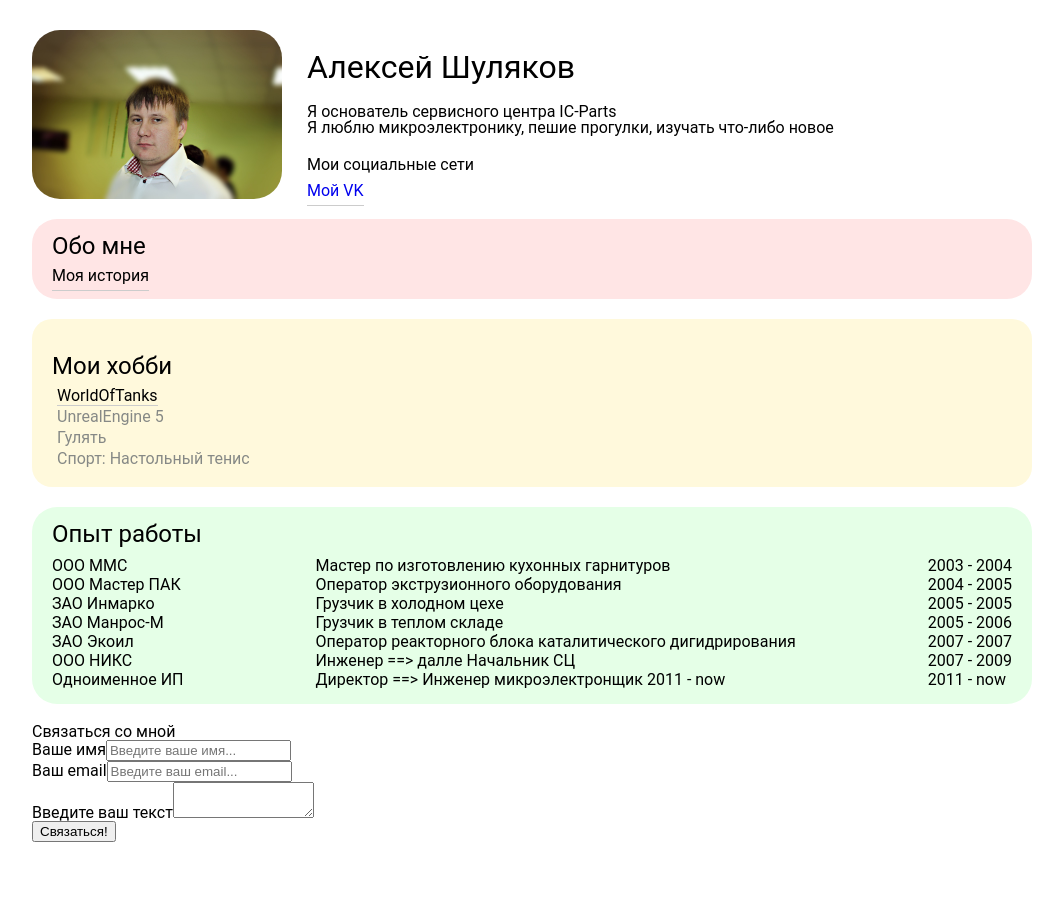
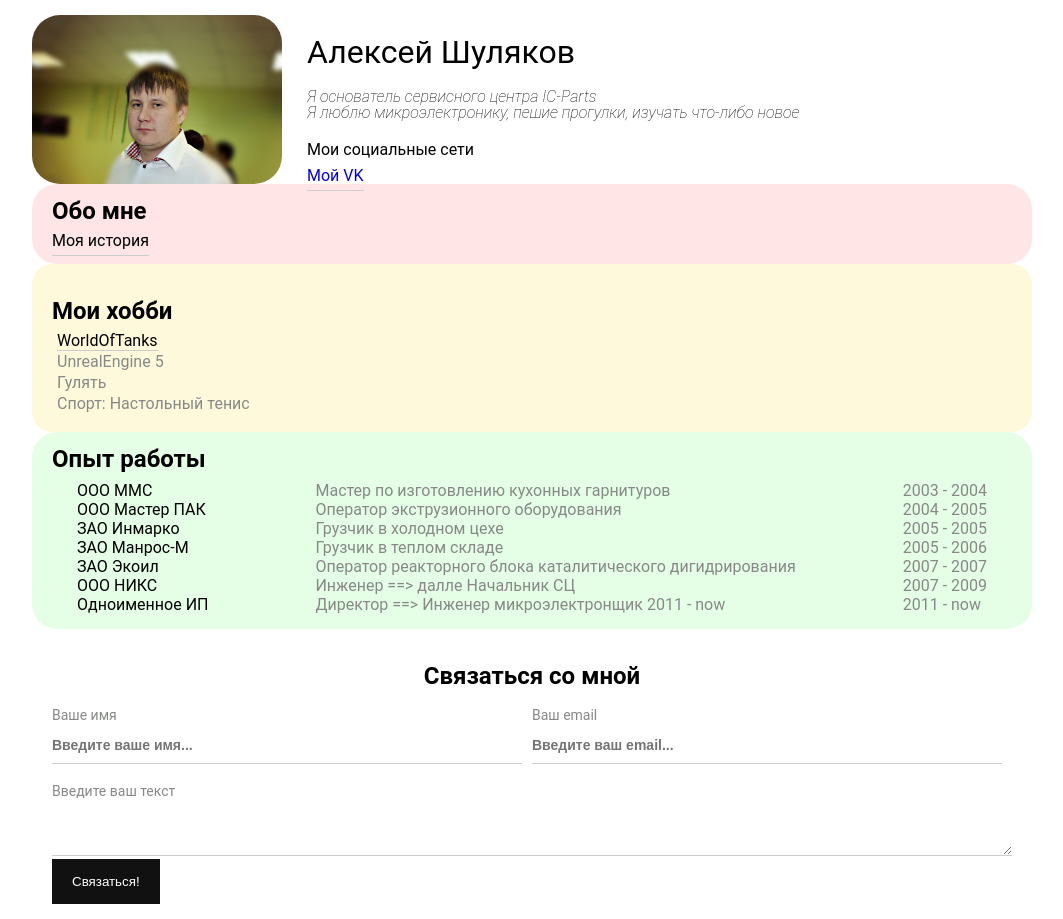
Before and after one commit to demilisher1/Res, a Next.js app: page / in a window 1280 px wide. Shown: the whole page, without its empty margins (108-1171 px from the left). Before the commit the page ends 842 px from the top, so only its background shows below. Built offline with nearby package versions, Linux system fonts and the light colour scheme.

Commit message:
add firs css styles for all proj.

```diff
--- a/src/components/Home/Home.module.css
+++ b/src/components/Home/Home.module.css
@@ -1,5 +1,5 @@
 .main {
     max-width: 1000px;
-    padding-top: 30px;
+    padding-top: 15px;
     margin: auto;
 }
--- a/src/components/Home/components/About/About.module.css
+++ b/src/components/Home/components/About/About.module.css
@@ -1,14 +1,13 @@
 .about {
     background: #ffe5e5;
     padding: 15px 20px;
-    margin-bottom: 20px;
     border-radius: 25px;
 }
 
 .me {
     margin-bottom: 10px;
     font-size: 1.5em;
-    /*min-height: 29px;*/
+    font-weight: bold;
 }
 .story a {
     text-decoration: none;
--- a/src/components/Home/components/Contact/Contact.js
+++ b/src/components/Home/components/Contact/Contact.js
@@ -5,7 +5,7 @@ class Contact extends React.Component {
     render() {
         return (
             <div className={style.container}>
-                <h2>Связаться со мной</h2>
+                <div className={style.call}>Связаться со мной</div>
                 <div className={style.row}>
                     <div className={style.formgroup}>
                         <label htmlFor="name">Ваше имя</label>
@@ -15,6 +15,7 @@ class Contact extends React.Component {
                         <label htmlFor="email">Ваш email</label>
                         <input type="text" id="email" placeholder="Введите ваш email..."/>
                     </div>
+                </div>
                 <div className={style.formgroup}>
                     <label htmlFor="text">Введите ваш текст</label>
                     <textarea id="text" cols="15" rows="2"></textarea>
@@ -23,7 +24,6 @@ class Contact extends React.Component {
                     <input className={style.btn} type="submit" value="Связаться!"/>
                 </div>
             </div>
-            </div>
         );
     }
 }
--- a/src/components/Home/components/Contact/Contact.module.css
+++ b/src/components/Home/components/Contact/Contact.module.css
@@ -1,47 +1,45 @@
-/*.container {*/
+.container {
+    padding: 15px 20px;
+}
+.call {
+    text-align: center;
+    font-size: 1.5em;
+    margin: 20px 0px;
+    font-weight: bold;
+}
 
-/*}*/
-/*.container h2 {*/
-/*    text-align: center;*/
-/*}*/
-/*.formgroup label {*/
-/*    display: block;*/
-/*    font-size: 14px;*/
-/*    color: #868986;*/
-/*}*/
-/*.formgroup input,*/
-/*.formgroup textarea {*/
-/*    width: 100%;*/
-/*    box-sizing: border-box;*/
-/*    border: none;*/
-/*    border-bottom: 1px solid #ccc;*/
-/*    color: #000;*/
-/*    padding: 15px 0 10px;*/
-/*    outline: none;*/
-/*    font-family: inherit;*/
-/*    background: transparent;*/
-/*    font-size: 14px;*/
-/*    font-weight: bold;*/
-/*}*/
-/*.row {*/
-/*    display: flex;*/
-/*    margin-bottom: 20px;*/
-/*}*/
-/*.row > .formgroup {*/
-/*    width: 50%;*/
-/*    margin-right: 10px;*/
-/*}*/
-/*.row > .formgroup:last-child {*/
-/*    margin-right: 0;*/
-/*}*/
-/*.btn {*/
-/*    background: #111;*/
-/*    padding: 15px 20px;*/
-/*    color: #fff;*/
-/*    border: none;*/
-/*    font-family: inherit;*/
-/*    cursor: pointer;*/
-/*}*/
-/*.btn:hover {*/
-/*    opacity: 0.9;*/
-/*}*/
+.formgroup label {
+    display: block;
+    font-size: 14px;
+    color: #868986;
+}
+.formgroup input,
+.formgroup textarea {
+    width: 100%;
+    box-sizing: border-box;
+    border: none;
+    border-bottom: 1px solid #ccc;
+    color: #000;
+    padding: 15px 0 10px;
+    outline: none;
+    font-size: 14px;
+    font-weight: bold;
+}
+.row {
+    display: flex;
+    margin-bottom: 20px;
+}
+.row > .formgroup {
+    width: 50%;
+    margin-right: 10px;
+}
+.btn {
+    background: #111;
+    padding: 15px 20px;
+    color: #fff;
+    border: none;
+    cursor: pointer;
+}
+.btn:hover {
+    opacity: 0.9;
+}
--- a/src/components/Home/components/Hobby/Hobby.module.css
+++ b/src/components/Home/components/Hobby/Hobby.module.css
@@ -1,12 +1,12 @@
 .hobby {
     background-color: #fff9dc;
     padding: 15px 20px;
-    margin-bottom: 20px;
     border-radius: 20px;
 }
 .my {
     font-size: 1.5em;
     margin: 20px 0px 10px 0px;
+    font-weight: bold;
 
 }
 .list {
--- a/src/components/Home/components/Res/Res.js
+++ b/src/components/Home/components/Res/Res.js
@@ -12,13 +12,12 @@ class Res extends React.Component {
                 <img src={avatar.src} alt='My Photo' className={style.avatar}/>
                 <div className={style.text}>
                     <div className={style.title}>Алексей Шуляков</div>
-                    <div>Я основатель сервисного центра <strong>IC-Parts</strong></div>
-                    <div>Я люблю микроэлектронику, пешие прогулки, изучать что-либо новое</div>
+                    <div className={style.iam}>Я основатель сервисного центра <strong>IC-Parts</strong></div>
+                    <div className={style.iam}>Я люблю микроэлектронику, пешие прогулки, изучать что-либо новое</div>
                     <div className={style.social}>Мои социальные сети</div>
                     <div className={style.new}>
                         <a href="https://vk.com/demilisher" target="_blank">Мой VK</a>
                     </div>
-
                 </div>
             </div>
             // </div>
--- a/src/components/Home/components/Res/Res.module.css
+++ b/src/components/Home/components/Res/Res.module.css
@@ -5,7 +5,6 @@
 }
 .info {
     display: flex;
-    margin-bottom: 20px;
 }
 .text {
     margin-left: 25px;
@@ -23,3 +22,7 @@
     padding-bottom: 5px;
     border-bottom: 1px solid #ccc;
 }
+.iam {
+    font-style: italic;
+    font-weight: lighter;
+}
--- a/src/components/Home/components/Skills/Skills.module.css
+++ b/src/components/Home/components/Skills/Skills.module.css
@@ -1,16 +1,17 @@
 .works{
     padding: 15px 20px;
-    margin-bottom: 20px;
     border-radius: 25px;
     background: #e5ffe7;
 }
 .my {
     font-size: 1.5em;
     margin-bottom: 10px;
+    font-weight: bold;
 }
 .list {
     display: flex;
     justify-content: space-between;
+    padding: 0px 25px;
 }
 .name {
     line-height: normal;
@@ -18,7 +19,9 @@
 
 .position {
     line-height: normal;
+    color: #868986;
 }
 .date {
     line-height: normal;
+    color: #868986
 }
```
Lines whose indentation alone changed are shown as unchanged.
